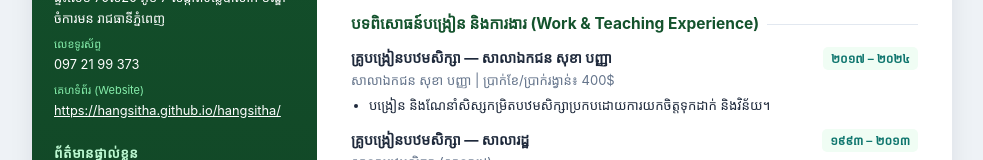
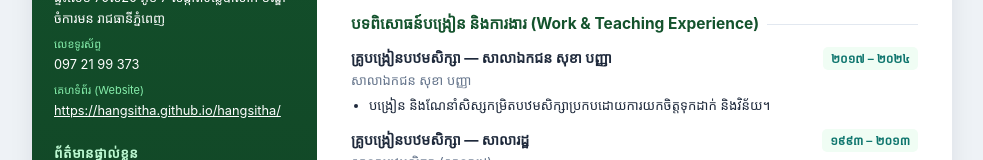
Before and after one commit to hangsitha/hangsitha_cv, a plain HTML site: page index.html in a window 1280 px wide. Shown: the part 382-542 px from the top of the page, without its empty margins (148-1131 px from the left). Drawn offline with Linux system fonts and the light colour scheme; a web font is replaced by a local one.

Commit message:
Update index.html

```diff
--- a/index.html
+++ b/index.html
@@ -492,7 +492,7 @@
             <span class="entry-title">គ្រូបង្រៀនបឋមសិក្សា — សាលាឯកជន សុខា បញ្ញា</span>
             <span class="entry-time">២០១៧ – ២០២៤</span>
           </div>
-          <div class="entry-org">សាលាឯកជន សុខា បញ្ញា | ប្រាក់ខែ/ប្រាក់រង្វាន់៖ 400$</div>
+          <div class="entry-org">សាលាឯកជន សុខា បញ្ញា</div>
           <ul class="bullet-list">
             <li>បង្រៀន និងណែនាំសិស្សកម្រិតបឋមសិក្សាប្រកបដោយការយកចិត្តទុកដាក់ និងវិន័យ។</li>
           </ul>
```
